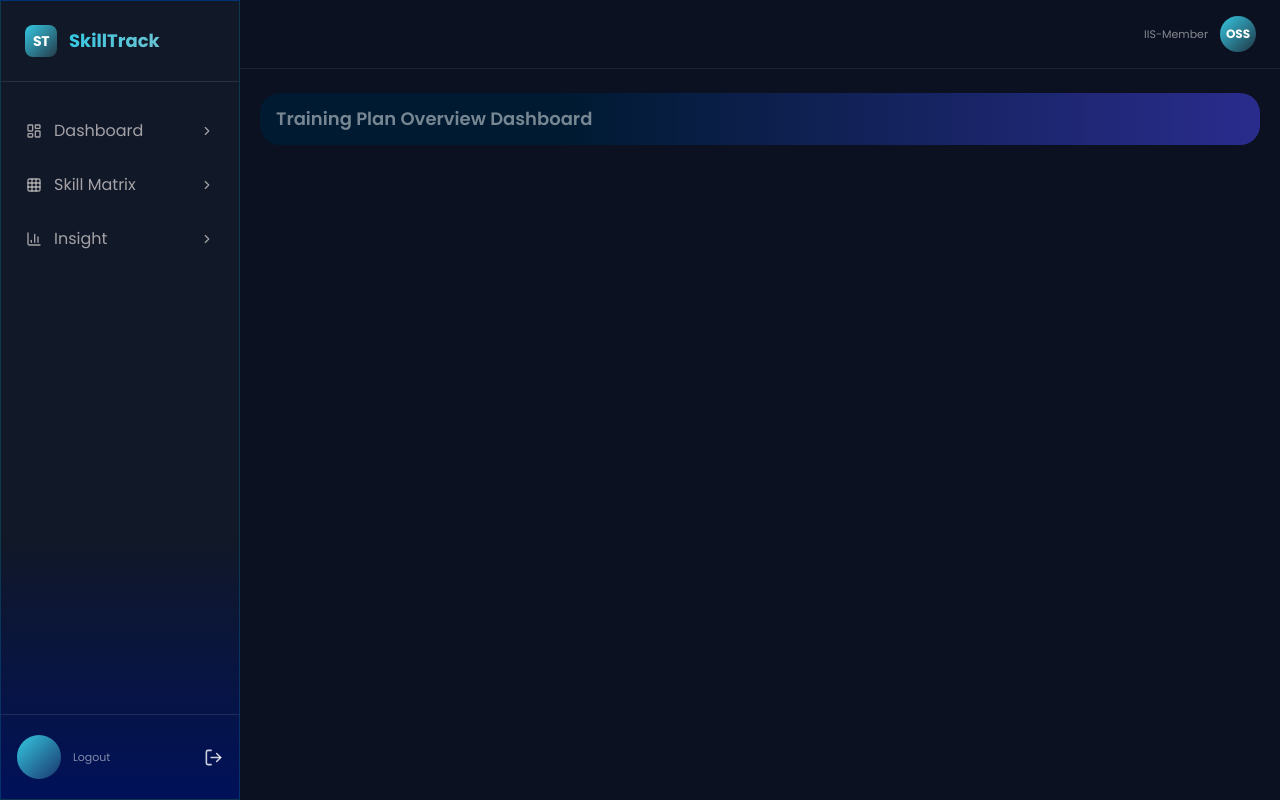
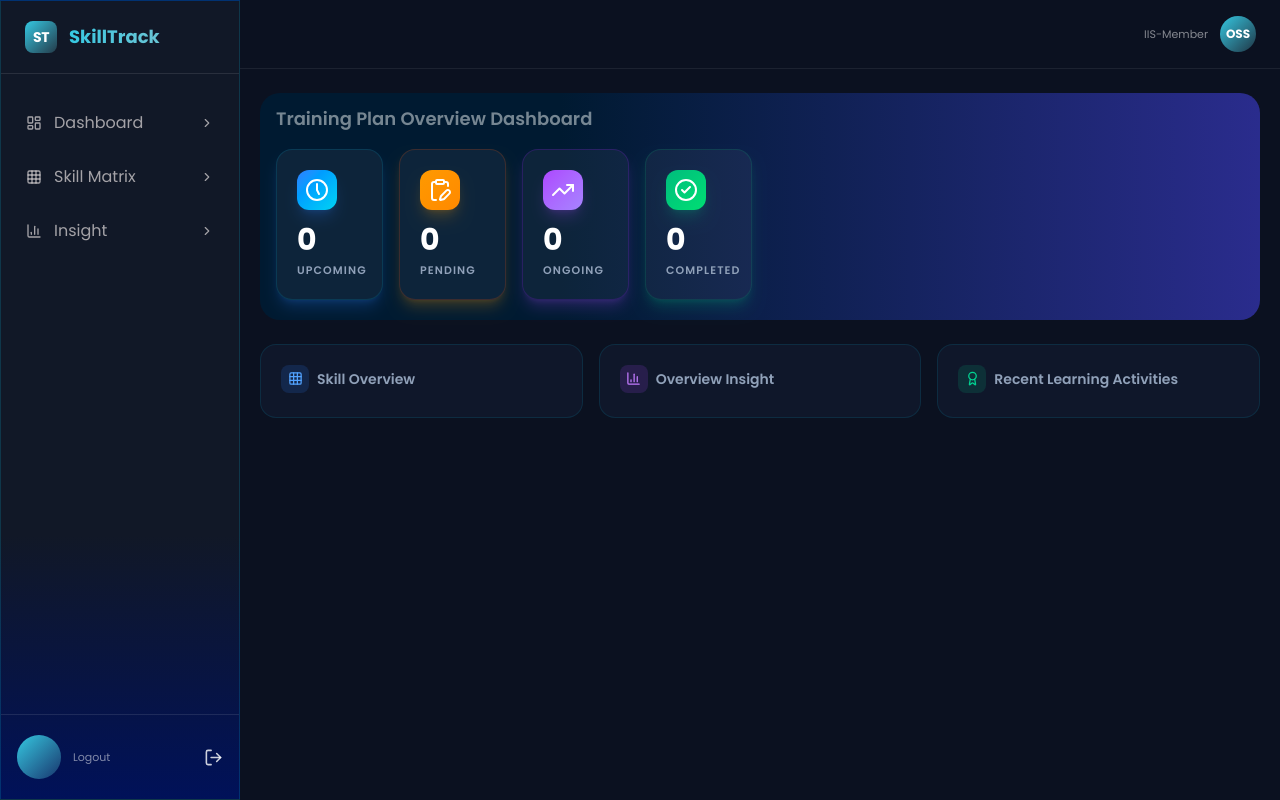
Before and after one commit to RappMicco/skillTrack, a React (Vite) app in the folder front-end/: page /skill-track in a window 1280 px wide. Built offline with nearby package versions, Linux system fonts and the light colour scheme; no server answers.

Commit message:
feat: added overview

```diff
--- /dev/null
+++ b/front-end/src/components/OverviewCard.jsx
@@ -0,0 +1,51 @@
+import { Grid3X3, ChartColumn, Award } from "lucide-react";
+
+export const OverviewCard = () => {
+  const overview = [
+    {
+      id: 1,
+      title: "Skill Overview",
+      btnTitle: "View Skill Matrix",
+      bgColor: "bg-blue-500/15",
+      icon: <Grid3X3 className="text-blue-400" size={15} />,
+    },
+    {
+      id: 2,
+      title: "Overview Insight",
+      btnTitle: "View Insight",
+      bgColor: "bg-purple-500/15",
+      icon: <ChartColumn className="text-purple-400" size={15} />,
+    },
+    {
+      id: 3,
+      title: "Recent Learning Activities",
+      btnTitle: "View Insight",
+      bgColor: "bg-emerald-500/15",
+      icon: <Award className="text-emerald-400" size={15} />,
+    },
+  ];
+  return (
+    <>
+      {overview.map((item) => {
+        return (
+          <div
+            key={item.id}
+            className="rounded-2xl p-5 flex flex-col gap-3 bg-[#0F172A] border border-[#06B6D4]/13"
+          >
+            {/* icon and overview header */}
+            <div className="flex items-center gap-2 mb-1">
+              <div
+                className={`w-7 h-7 rounded-lg flex items-center justify-center ${item.bgColor}`}
+              >
+                {item.icon}
+              </div>
+              <h3 className="text-sm font-semibold text-slate-400">
+                {item.title}
+              </h3>
+            </div>
+          </div>
+        );
+      })}
+    </>
+  );
+};
--- a/front-end/src/components/Sidebar.jsx
+++ b/front-end/src/components/Sidebar.jsx
@@ -95,7 +95,7 @@ export const Sidebar = () => {
   return (
     <>
       {loading && <div>Loading...</div>}
-      <div className="flex items-center gap-3 px-6 py-6 border-b border-[#FFFFFF]/10">
+      <div className="flex items-center gap-3 px-6 py-5 border-b border-[#FFFFFF]/10">
         <div className="w-8 h-8 rounded-lg flex items-center justify-center bg-linear-to-br from-[#34C8E2] to-[#68C4D4]/20">
           <span className="text-white text-sm font-bold tracking-tight">
             ST
--- /dev/null
+++ b/front-end/src/components/StatusCard.jsx
@@ -0,0 +1,88 @@
+import { Clock5, ClipboardPen, TrendingUp, CircleCheck } from "lucide-react";
+import { useEffect } from "react";
+import { useDispatch, useSelector } from "react-redux";
+import { fetchTrainingSummary } from "../features/statusSummary/statusThunk.js";
+
+export const StatusCard = () => {
+  const dispatch = useDispatch();
+  const { summary } = useSelector((state) => state.training);
+  const statusSummary = [
+    {
+      id: 1,
+      status: "upcoming",
+      firstContainterColor: "border border-cyan-600/20 shadow-blue-500/20",
+      secondContainerColor: "from-blue-500 to-cyan-400",
+      iconColor: "from-blue-500 to-cyan-400 shadow-lg shadow-blue-500/20",
+      icon: <Clock5 className="text-white" />,
+    },
+    {
+      id: 2,
+      status: "pending",
+      firstContainterColor: "border border-orange-600/20 shadow-amber-500/20",
+      secondContainerColor: "from-amber-500 to-orange-400",
+      iconColor: "from-amber-500 to-orange-400 shadow-lg shadow-amber-500/20",
+      icon: <ClipboardPen className="text-white" />,
+    },
+    {
+      id: 3,
+      status: "ongoing",
+      firstContainterColor: "border border-purple-600/20 shadow-purple-500/20",
+      secondContainerColor: "from-purple-500 to-violet-400",
+      iconColor: "from-purple-500 to-violet-400 shadow-lg shadow-purple-500/20",
+      icon: <TrendingUp className="text-white" />,
+    },
+    {
+      id: 4,
+      status: "completed",
+      firstContainterColor:
+        "border border-emerald-600/20 shadow-emerald-500/20",
+      secondContainerColor: "from-emerald-500 to-green-400",
+      iconColor:
+        "from-emerald-500 to-green-400 shadow-lg shadow-emerald-500/20",
+      icon: <CircleCheck className="text-white" />,
+    },
+  ];
+
+  useEffect(() => {
+    const getTrainingSummary = async () => {
+      try {
+        await dispatch(fetchTrainingSummary());
+      } catch (error) {
+        console.log(error.message);
+        alert(error.message);
+      }
+    };
+
+    getTrainingSummary();
+  }, [dispatch]);
+  return (
+    <>
+      {statusSummary.map((item) => {
+        return (
+          <div
+            key={item.id}
+            className={`relative rounded-2xl p-5 overflow-hidden cursor-pointer group transition-all duration-300 hover:-translate-y-1 shadow-lg bg-[#EFE9E9]/5 ${item.firstContainterColor}`}
+          >
+            <div
+              className={`absolute inset-0 opacity-0 group-hover:opacity-10 transition-opacity duration-300 bg-linear-to-br ${item.secondContainerColor}`}
+            ></div>
+            {/* Icon container */}
+            <div
+              className={`w-10 h-10 rounded-xl flex items-center justify-center mb-3 bg-linear-to-br ${item.iconColor} transition-all duration-700 group-hover:rotate-360`}
+            >
+              {item.icon}
+            </div>
+
+            {/* Numbers of status */}
+            <div className={`text-3xl font-bold text-white mb-1`}>
+              {summary?.[item.status] ?? 0}
+            </div>
+            <div className="text-[11px] font-semibold text-slate-400 uppercase tracking-widest">
+              {item.status}
+            </div>
+          </div>
+        );
+      })}
+    </>
+  );
+};
--- a/front-end/src/features/statusSummary/statusSlice.js
+++ b/front-end/src/features/statusSummary/statusSlice.js
@@ -9,7 +9,7 @@ const initialState = {
     ongoing: 0,
     pending: 0,
   },
-  loading: 0,
+  loading: false,
   error: null,
 };
 
@@ -26,8 +26,8 @@ const trainingSlice = createSlice({
 
       .addCase(fetchTrainingSummary.fulfilled, (state, action) => {
         state.loading = false;
-        state.success = action.payload.sucess;
-        state.statusSummary = action.payload.summary;
+        state.success = action.payload.success;
+        state.summary = action.payload.summary;
       })
 
       .addCase(fetchTrainingSummary.rejected, (state, action) => {
--- a/front-end/src/pages/Dashboard.jsx
+++ b/front-end/src/pages/Dashboard.jsx
@@ -1,9 +1,27 @@
+import { OverviewCard } from "../components/OverviewCard.jsx";
+import { StatusCard } from "../components/StatusCard.jsx";
+
 export const Dashboard = () => {
   return (
-    <div className="flex bg-[linear-gradient(to_right,#001A31_30%,#2A2C8D_100%)] rounded-[20px] px-4 py-3">
-      <h1 className="text-lg font-semibold text-[#E7EFF0]/51">
-        Training Plan Overview Dashboard
-      </h1>
-    </div>
+    <>
+      <div className="flex flex-col gap-4 bg-[linear-gradient(to_right,#001A31_30%,#2A2C8D_100%)] rounded-[20px] px-4 py-3">
+        <h1 className="text-lg font-semibold text-[#E7EFF0]/51">
+          Training Plan Overview Dashboard
+        </h1>
+
+        {/* status */}
+        <div className="grid grid-cols-1 md:grid-cols-2 gap-4">
+          {/* status container */}
+          <div className="grid grid-cols-2 lg:grid-cols-4 gap-4 mb-2">
+            <StatusCard />
+          </div>
+        </div>
+      </div>
+
+      {/* overview */}
+      <div className="grid grid-cols-1 md:grid-cols-3 gap-4">
+        <OverviewCard />
+      </div>
+    </>
   );
 };
--- a/front-end/src/store/store.js
+++ b/front-end/src/store/store.js
@@ -1,8 +1,10 @@
 import { configureStore } from "@reduxjs/toolkit";
 import authReducer from "../features/auth/authSlice.js";
+import trainingReducer from "../features/statusSummary/statusSlice.js";
 
 export const store = configureStore({
   reducer: {
     auth: authReducer,
+    training: trainingReducer,
   },
 });
```
